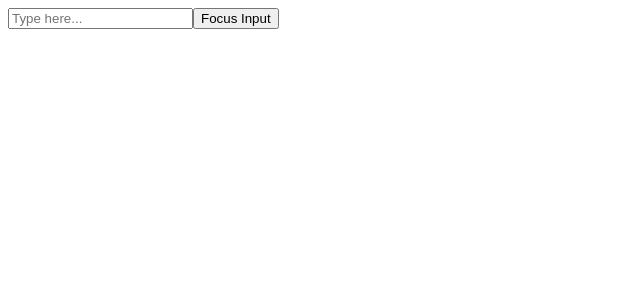
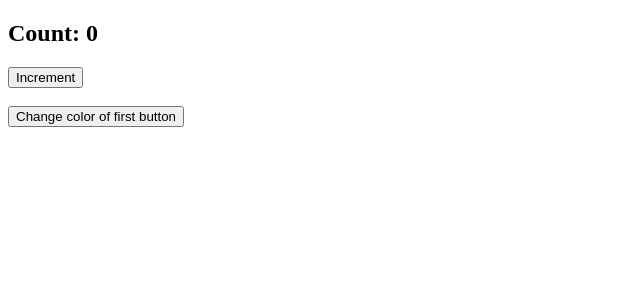
Before and after one commit to RajuLopchan/React-Intern, a React (Vite) app: page / in a window 1280 px wide. Shown: the top 300 px of the page, without its empty margins (0-640 px from the left). Built offline with nearby package versions, Linux system fonts and the light colour scheme.

Commit message:
use ref updated

```diff
--- a/src/App.jsx
+++ b/src/App.jsx
@@ -4,6 +4,7 @@ import UseCallback from "./UseCallback";
 import UseMemo from "./UseMemo";
 import UseRef from "./UseRef";
 import UseState from "./UseState";
+import StopWatch from "./StopWatch";
 
 function App() {
   return (
@@ -13,6 +14,7 @@ function App() {
       {/* <UseMemo /> */}
       <UseRef />
       {/* <UseState /> */}
+      {/* <StopWatch /> */}
     </>
   );
 }
--- a/src/UseRef.jsx
+++ b/src/UseRef.jsx
@@ -1,18 +1,37 @@
-import React, { useRef } from "react";
+import React, { useEffect, useRef, useState } from "react";
 
 function App() {
-  const inputRef = useRef(null);
+  const [count, setCount] = useState(0);
+  // let val = 1;
+  let val = useRef(1);
 
-  const focusInput = () => {
-    console.log("Focusing input...");
-    inputRef.current.focus(); // Access the DOM node
-  };
+  let buttonRef = useRef();
 
+  function handleIncrement() {
+    setCount(count + 1);
+    // val = val + 1;
+    val.current = val.current + 1;
+    // console.log("Value:", val);
+    console.log("Value:", val.current);
+  }
+
+  function changeColor() {
+    buttonRef.current.style.backgroundColor = "red";
+  }
+
+  useEffect(() => {
+    console.log("Component rendered");
+  });
   return (
-    <div>
-      <input type="text" ref={inputRef} placeholder="Type here..." />
-      <button onClick={focusInput}>Focus Input</button>
-    </div>
+    <>
+      <h2>Count: {count}</h2>
+      <button ref={buttonRef} onClick={handleIncrement}>
+        Increment
+      </button>
+      <br />
+      <br />
+      <button onClick={changeColor}>Change color of first button</button>
+    </>
   );
 }
 
--- a/src/UseState.jsx
+++ b/src/UseState.jsx
@@ -1,30 +1,20 @@
-import React, { useState } from "react";
-
-const Button = React.memo(({ onClick }) => {
-  console.log("Button re-rendered");
-  return <button onClick={onClick}>Increase Count</button>;
-});
+import React, { useEffect, useState } from "react";
 
 function App() {
   const [count, setCount] = useState(0);
-  const [name, setName] = useState("");
 
-  const handleClick = () => {
-    console.log("Button clicked");
-    setCount((prev) => prev + 1);
-  };
+  function handleIncrement() {
+    setCount(count + 1);
+  }
+
+  useEffect(() => {
+    console.log("Component rendered");
+  });
 
   return (
     <div>
       <h2>Count: {count}</h2>
-      <Button onClick={handleClick} />
-
-      <input
-        type="text"
-        placeholder="Type your name"
-        value={name}
-        onChange={(e) => setName(e.target.value)}
-      />
+      <button onClick={handleIncrement}>Increment</button>
     </div>
   );
 }
```
